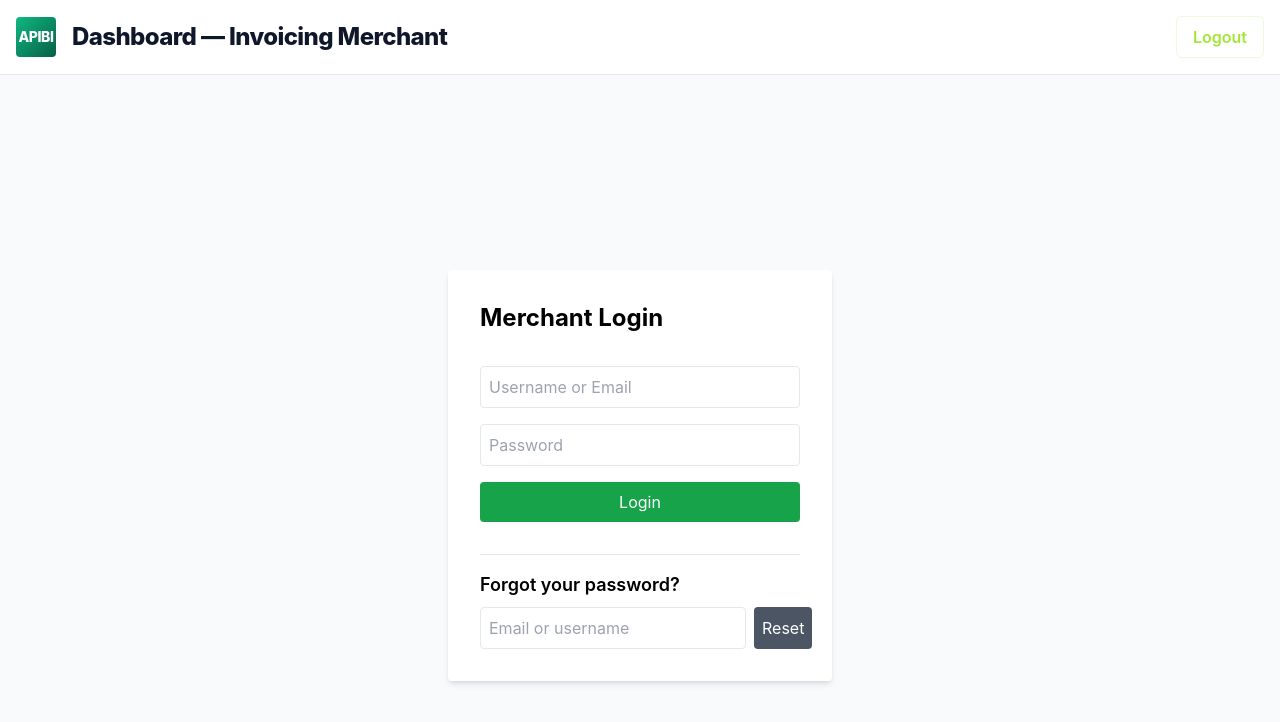
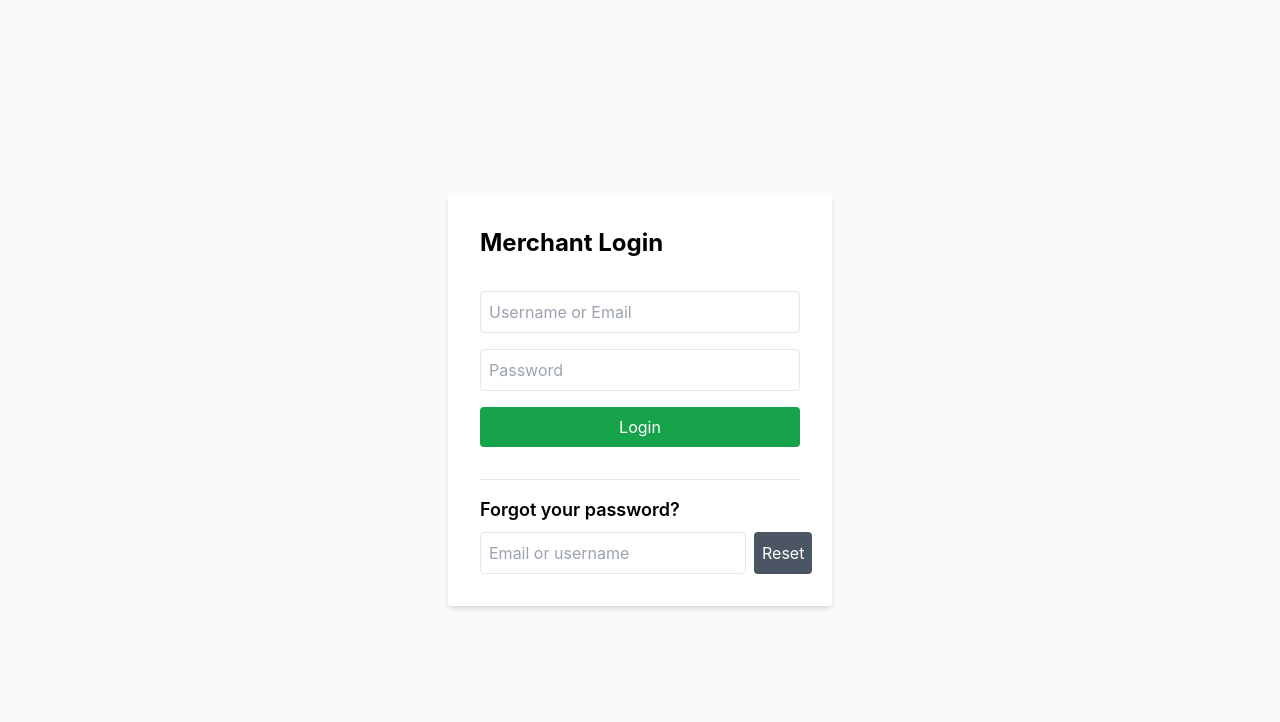
Before and after one commit to Johanhagos/mijn_api, a Next.js app in the folder merchant-dashboard/: page /login in a window 1280 px wide. Shown: the top 722 px of the page. Built offline with nearby package versions, Linux system fonts and the light colour scheme; no server answers.

Commit message:
Fix: Remove global Header component to prevent duplicate headers on dashboard

```diff
--- a/merchant-dashboard/pages/_app.tsx
+++ b/merchant-dashboard/pages/_app.tsx
@@ -1,12 +1,10 @@
 import '../styles/globals.css';
 import type { AppProps } from 'next/app';
-import Header from '../components/Header';
 
 // Force rebuild: API_BASE fix deployment 2026-02-12
 export default function MyApp({ Component, pageProps }: AppProps) {
   return (
     <>
-      <Header />
       <Component {...pageProps} />
     </>
   );
```
